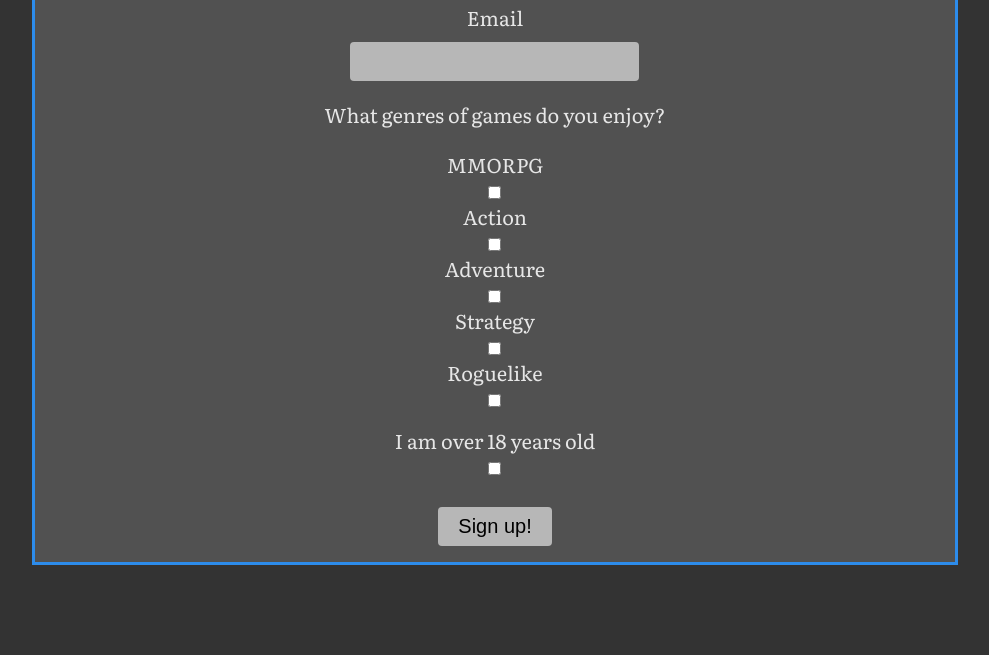
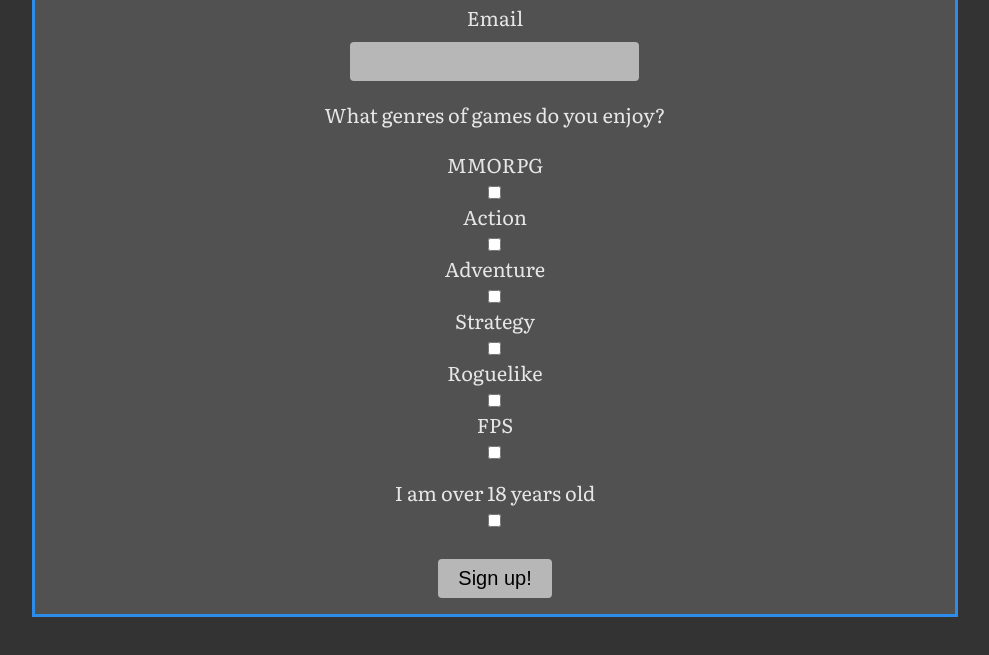
Before and after one commit to PenguOrg/Project-One, a plain HTML site: page index.html in a window 1280 px wide. Shown: the part 121-776 px from the top of the page, without its empty margins (145-1134 px from the left). Drawn offline with Linux system fonts and the light colour scheme.

Commit message:
Add additional genre

```diff
--- a/index.html
+++ b/index.html
@@ -42,6 +42,9 @@
 
               <label for="genre5">Roguelike</label>
               <input type="checkbox" id="genre5" name="genre5" value="Roguelike">
+
+              <label for="genre6">FPS</label>
+              <input type="checkbox" id="genre6" name="genre6" value="FPS">
             </li>
             <li id="input-age-verification">
               <label for="age-verification">I am over 18 years old</label>
```
